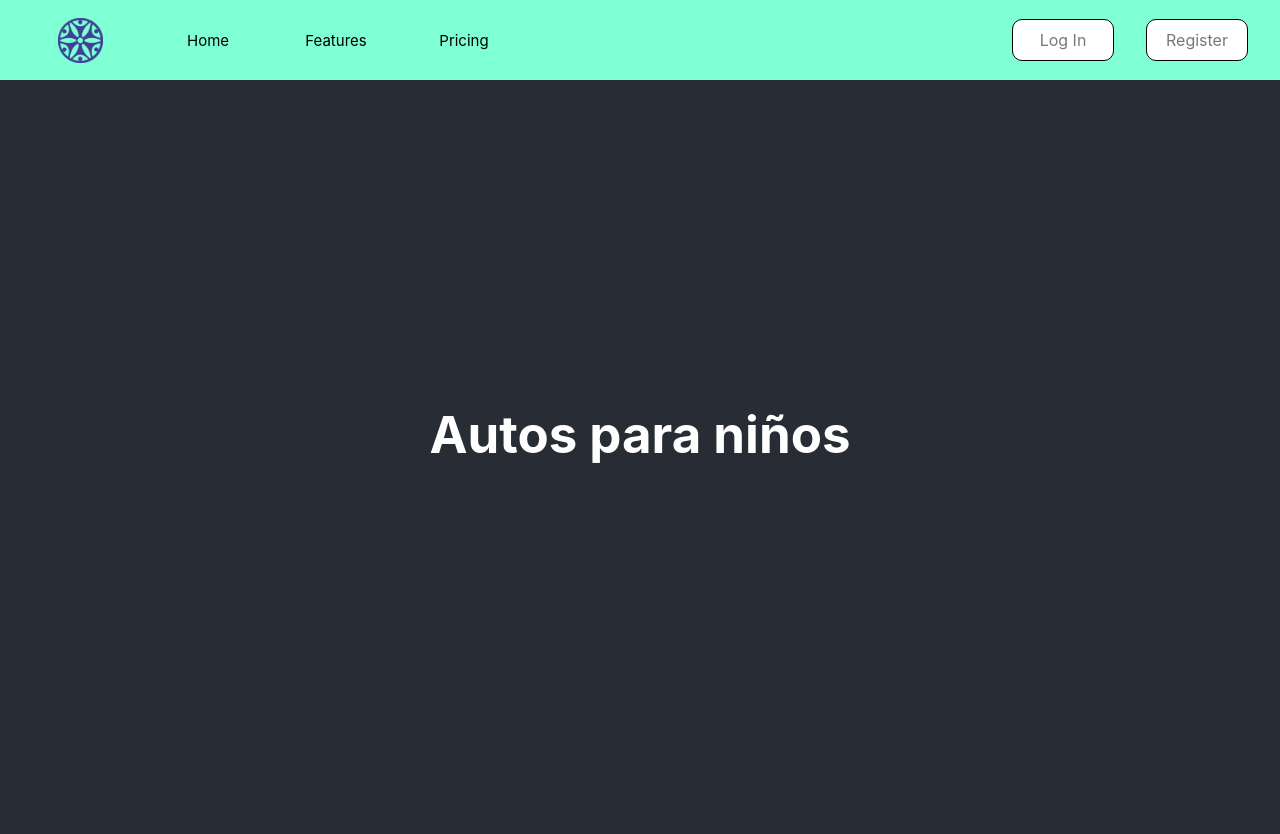
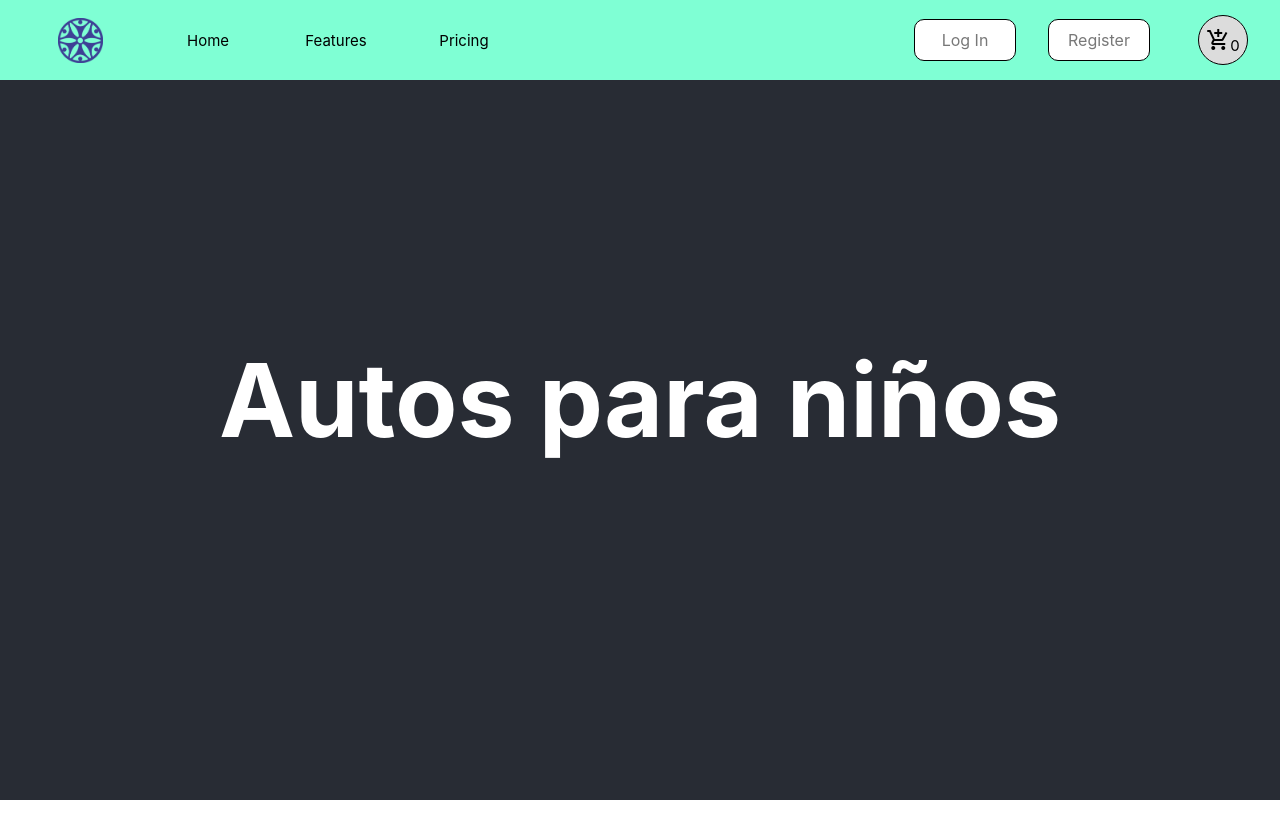
Before and after one commit to rdirube/Primer-desafio-curso-react, a React (Create React App) app: page / in a window 1280 px wide. After the commit the page ends 800 px from the top, so only its background shows below. Built offline with nearby package versions, Linux system fonts and the light colour scheme.

Commit message:
challenge 3 completed

```diff
--- a/package.json
+++ b/package.json
@@ -11,6 +11,7 @@
     "@testing-library/user-event": "^13.5.0",
     "react": "^18.1.0",
     "react-dom": "^18.1.0",
+    "react-materialize": "^3.10.0",
     "react-scripts": "5.0.1",
     "typescript": "^4.6.4",
     "web-vitals": "^2.1.4"
--- a/public/index.html
+++ b/public/index.html
@@ -9,6 +9,7 @@
       name="description"
       content="Web site created using create-react-app"
     />
+    <link href="https://fonts.googleapis.com/icon?family=Material+Icons" rel="stylesheet">
     <link rel="apple-touch-icon" href="%PUBLIC_URL%/logo192.png" />
     <!--
       manifest.json provides metadata used when your web app is installed on a
--- a/src/App.css
+++ b/src/App.css
@@ -6,13 +6,27 @@
 
 .App-logo {
   height: 40vmin;
-  pointer-events: none;
+      -events: none;
 }
 
 @media (prefers-reduced-motion: no-preference) {
   .App-logo {
     animation: App-logo-spin infinite 20s linear;
   }
+}
+
+
+
+.App-link {
+  color: #61dafb;
+}
+
+.login-register{
+  display: flex;
+  justify-content: end;
+  align-items: center;
+  width: 30%;
+  flex-grow: 1;
 }
 
 .App-header {
@@ -28,18 +42,6 @@
   width: 100%;
 }
 
-.App-link {
-  color: #61dafb;
-}
-
-.login-register{
-  display: flex;
-  justify-content: end;
-  align-items: center;
-  width: 30%;
-  flex-grow: 1;
-}
-
 .log-el {
  display: flex;
  justify-content: center;
@@ -51,7 +53,7 @@
  width: 100px;
  border-radius: 10px;
  border: 1px solid black;
- cursor: pointer;
+ cursor:   pointer;
 }
 
 .log-el:hover {
--- a/src/App.js
+++ b/src/App.js
@@ -1,14 +1,14 @@
 import './App.css';
-import NavBar from './componentes/NavBar'
-
+import NavBar from './componentes/NavBar';
+import ItemListContainer from './componentes/itemListContainer'
 
 function App() {
   return (
     <div className="App">
       <NavBar></NavBar>
      <div>
-      <h1 className='App-header'>Autos para niños</h1>
       </div>
+     <ItemListContainer></ItemListContainer>
     </div>
   );
 }
--- /dev/null
+++ b/src/componentes/CartWidget.js
@@ -0,0 +1,16 @@
+import 'react-materialize/lib/Icon';
+
+
+
+const Cart = ()=> {
+    return (
+        <div style={{margin: '0 4vh 0 2vh', backgroundColor:'rgb(220,220,220)', width:'48px', height:'48px',display:'flex' ,justifyContent:'center', alignItems:'center', border:'1px solid black' ,borderRadius:'50%', cursor:'pointer'}}>
+        <i class="material-icons" >add_shopping_cart
+         </i>
+         <p style={{fontSize:'15px', transform:'translateY(5px)'}}>0</p>
+        </div>
+    )
+}
+
+
+export default Cart;
--- a/src/componentes/NavBar.js
+++ b/src/componentes/NavBar.js
@@ -1,7 +1,7 @@
 import '../estilos/navBar.css'
 import React from 'react';
 import logo from '../assets/logo-nice.png'
-
+import Cart from './CartWidget'
 
 
 const navBar = ()=> {
@@ -28,6 +28,7 @@ const navBar = ()=> {
            <div className='log-el'>
                Register
            </div>
+           <Cart></Cart>
           </div>
       </div>
     )
--- /dev/null
+++ b/src/componentes/itemListContainer.js
@@ -0,0 +1,13 @@
+import '../estilos/navBar.css';
+
+
+const ItemListContainer = () => {
+    return (
+        <div className='App-header'>
+        <h1 >Autos para niños</h1>
+        </div>
+    )
+}
+
+
+export default ItemListContainer;
--- a/src/estilos/navBar.css
+++ b/src/estilos/navBar.css
@@ -1,6 +1,6 @@
 .navBar {
     width: 100%;
-    height:80px;
+    height: 80px;
     background-color: aquamarine;
     z-index: 100;
     position: absolute;
@@ -9,10 +9,21 @@
     align-items: center;
 }
 
-.navbar-element{
+.cart-container {
+    margin: '0 4vh 0 2vh';
+    background-color: 'rgb(200,200,200)';
+    width: '48px';
+    height: '48px';
+    display: 'flex';
+    justify-content: 'center';
+    align-items: 'center';
+    border-radius: '50%';
+    cursor: 'pointer'
+}
+.navbar-element {
     margin-left: 4vh;
     font-size: 15px;
-    flex-grow:1;
+    flex-grow: 1;
     width: 100%;
     height: 100%;
     display: flex;
@@ -34,11 +45,25 @@
 }
 
 
+
 .navbar-element.p {
     cursor: pointer;
 }
 
 
-.navbar-element.p:hover{
-    background-color: rgb(200,200,200);
+.navbar-element.p:hover {
+    background-color: rgb(0,0,50);
+    color:white
 }
+
+.App-header {
+    background-color: #282c34;
+    min-height: 100vh;
+    display: flex;
+    flex-direction: column;
+    align-items: center;
+    justify-content: center;
+    color: white;
+    position: absolute;
+    width: 100%;
+  }
```
Also changed, not shown: 1 other file (tests, documents, lock files or other folders). Lines whose indentation alone changed are shown as unchanged.
